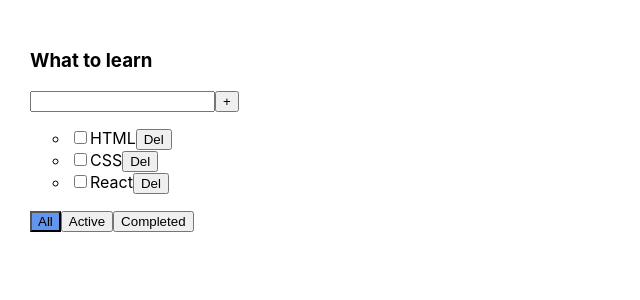
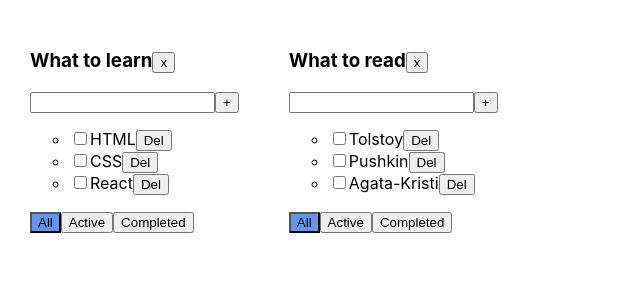
Before and after one commit to shobanov/TodoList, a React (Create React App) app: page / in a window 1280 px wide. Shown: the top 300 px of the page, without its empty margins (0-640 px from the left). Built offline with nearby package versions, Linux system fonts and the light colour scheme.

Commit message:
added a second todoList with the ability to remove

```diff
--- a/src/App.tsx
+++ b/src/App.tsx
@@ -1,8 +1,13 @@
-import React, {useState} from 'react';
-import './App.css';
-import TodoList from './TodoList';
+import React, {useState} from 'react'
+import './App.css'
+import TodoList from './TodoList'
 import {v1} from "uuid"
 
+export type FilterValuesType = 'all'|'active'|'completed'
+
+// type TaskStateType = {
+//     [key: string]: Array<TaskStateType>
+// }
 
 export type TaskType = {
     id: string
@@ -10,69 +15,99 @@ export type TaskType = {
     isDone: boolean
 }
 
-export type FilterValuesType = 'all'|'active'|'completed'
+export type TodoListType = {
+    id: string
+    title: string
+    filter: FilterValuesType
+}
 
 function App() {
 
-    const [tasks, setTasks] = useState<Array<TaskType>>( [
-        {id: v1(), title: 'HTML', isDone: false},
-        {id: v1(), title: 'CSS', isDone: false},
-        {id: v1(), title: 'React', isDone: false}
-    ])
-
-    const [filter, setFilter] = useState<FilterValuesType>('all')
-
-    function changeStatus(taskId: string, isDone: boolean) {
-        let task = tasks.find(t => t.id === taskId);
-        if (task) {
-            task.isDone = isDone;
-        }
-        setTasks([...tasks]);
+    function removeTask(taskID: string, todoListID: string) {
+        tasks[todoListID] = tasks[todoListID].filter(t => t.id !== taskID)
+        setTasks({...tasks})
     }
 
-    function removeTask(taskID: string) {
-       const filteredTasks = tasks.filter(t => t.id !== taskID)
-        setTasks(filteredTasks)
-    }
-
-    function addTask(title: string) {
-        let task: TaskType = {
+    function addTask(title: string, todoListID: string) {
+        let newTask: TaskType = {
             id: v1(),
             title: title,
             isDone: false
         }
-        let newTasks = [task, ...tasks]
-        setTasks(newTasks)
+        setTasks({...tasks, [todoListID]: [newTask, ...tasks[todoListID]]})
     }
 
-    function changeFilter(valueTypes: FilterValuesType) {
-        return setFilter(valueTypes)
+    function changeFilter(value: FilterValuesType, todoListID: string) {
+        setTodoLists(todoLists.map(tl => tl.id === todoListID ? {...tl, filter: value} : tl))
     }
 
-    function getTasksFiltered() {
-        switch (filter) {
-            case 'active':
-                return tasks.filter(t => !t.isDone)
-            case 'completed':
-                return tasks.filter(t => t.isDone)
+
+    function changeStatus(taskID: string, isDone: boolean, todoListID: string) {
+        setTasks({...tasks, [todoListID]: tasks[todoListID].map(t => t.id === taskID ? {...t, isDone: isDone} : t)
+        })
+    }
+
+    const todoListID1 = v1()
+    const todoListID2 = v1()
+
+    const removeTodoList = (todoListID: string) => {
+        let filteredTodoList = todoLists.filter(tl => tl.id !== todoListID)
+        setTodoLists(filteredTodoList)
+        delete tasks[todoListID]
+        setTasks({...tasks})
+    }
+
+    const [todoLists, setTodoLists] = useState<Array<TodoListType>> ([
+        {id: todoListID1, title: 'What to learn', filter: 'all'},
+        {id: todoListID2, title: 'What to read', filter: 'all'}
+    ])
+
+    const [tasks, setTasks] = useState ({
+        [todoListID1]: [
+            {id: v1(), title: 'HTML', isDone: false},
+            {id: v1(), title: 'CSS', isDone: false},
+            {id: v1(), title: 'React', isDone: false}
+        ],
+        [todoListID2]: [
+            {id: v1(), title: 'Tolstoy', isDone: false},
+            {id: v1(), title: 'Pushkin', isDone: false},
+            {id: v1(), title: 'Agata-Kristi', isDone: false}
+        ]
+    })
+
+    function tasksForTodoList(todoList: TodoListType)  {
+        switch (todoList.filter) {
+            case "active":
+                return tasks[todoList.id].filter(t => !t.isDone)
+            case "completed":
+                return tasks[todoList.id].filter(t => t.isDone)
             default:
-                return tasks
+                return tasks[todoList.id]
         }
     }
 
-    return (
-        <div className='App'>
+    const todoListComponents = todoLists.map(tl => {
+        return (
             <TodoList
-                title={'What to learn'}
-                tasks={getTasksFiltered()}
+                key={tl.id}
+                id={tl.id}
+                title={tl.title}
+                tasks={tasksForTodoList(tl)}
                 removeTask={removeTask}
                 changeFilter={changeFilter}
                 addTask={addTask}
                 changeStatus={changeStatus}
-                filter={filter}
+                filter={tl.filter}
+                removeTodoList={removeTodoList}
             />
+        )
+    })
+
+    return (
+        <div className='App'>
+            {todoListComponents}
         </div>
     );
 }
 
-export default App;
+export default App
--- a/src/TodoList.tsx
+++ b/src/TodoList.tsx
@@ -1,27 +1,34 @@
 import React, { ChangeEvent, useState, KeyboardEvent } from 'react'
-import {} from 'uuid';
 import {TaskType, FilterValuesType} from './App'
 
 export type PropsType = {
+    id: string
     title: string
     tasks: Array<TaskType>
     filter: FilterValuesType
-    addTask: (title: string) => void
-    removeTask: (id: string) => void
-    changeFilter: (valueTypes: FilterValuesType) => void
-    changeStatus: (taskId: string, isDone: boolean) => void
+    addTask: (title: string, todoListId: string) => void
+    removeTask: (id: string, todoListId: string) => void
+    changeFilter: (value: FilterValuesType, todoListId: string) => void
+    changeStatus: (taskId: string, isDone: boolean, todoListId: string) => void
+    removeTodoList: (todoListID: string) => void
 }
-
-
 
 export function TodoList(props: PropsType) {
 
-    const [title, setTitle ] = useState('');
-    const [error, setError] = useState<string | null>(null);
+    const [title, setTitle ] = useState('')
+    const [error, setError] = useState<string | null>(null)
 
-    const newTitleHandler = (e: ChangeEvent<HTMLInputElement>) => {
-        setTitle(e.currentTarget.value)
-        setError(null)
+    const addTask = () => {
+        if(title.trim() !== '') {
+            props.addTask(title.trim(), props.id)
+            setTitle('')
+        } else {
+            setError('Title is required!')
+        }
+    }
+
+    const onChangeHandler = (taskId: string, e: ChangeEvent<HTMLInputElement>) => {
+        props.changeStatus(taskId, e.target.checked, props.id)
     }
 
     const onKeyPressHandler = (e: KeyboardEvent<HTMLInputElement>) => {
@@ -30,39 +37,37 @@ export function TodoList(props: PropsType) {
         }
     }
 
-    const addTask = () => {
-        if(title.trim() !== '') {
-            props.addTask(title.trim())
-            setTitle('')
-        } else {
-            setError('Title is required!')
-        }
+    const onAllClickHandler = () => props.changeFilter('all', props.id)
+    const onActiveClickHandler = () => props.changeFilter('active', props.id)
+    const onCompletedClickHandler = () => props.changeFilter('completed', props.id)
+
+    const newTitleHandler = (e: ChangeEvent<HTMLInputElement>) => {
+        setTitle(e.currentTarget.value)
+        setError(null)
     }
 
-    const onAllClickHandler = () => {props.changeFilter('all')}
-    const onActiveClickHandler = () => {props.changeFilter('active')}
-    const onCompletedClickHandler = () => {props.changeFilter('completed')}
-
-    const tasks = props.tasks.map(t => {
-        const removeTask = () => props.removeTask(t.id)
-        const onChangeHandler = (e: ChangeEvent<HTMLInputElement>) => {
-            props.changeStatus(t.id, e.currentTarget.checked )
+    const removeTodoList = () => {
+        props.removeTodoList(props.id)
     }
 
+    const tasksRender = props.tasks.map(t => {
+        const removeTask = () => props.removeTask(t.id, props.id)
 
         return (
             <li  key={t.id} className={t.isDone ? 'is-done' : ''}>
-                <input type="checkbox" onChange={onChangeHandler}/>
+                <input type="checkbox" checked={t.isDone} onChange={(e) => onChangeHandler(t.id, e)}/>
                 <span>{t.title}</span>
-                <button onClick={removeTask}> Del </button>
+                <button onClick={removeTask}>Del</button>
             </li>
         )
-    } )
+    })
 
   return (
     <div>
         <div>
-                <h3>{props.title}</h3>
+
+            <h3>{props.title}<button onClick={removeTodoList}>x</button></h3>
+
             <div>
                 <input
                     value={title}
@@ -74,12 +79,24 @@ export function TodoList(props: PropsType) {
                 {error && <div className='error-message'>{error}</div>}
             </div>
             <ul>
-                    {tasks}
+                {tasksRender}
             </ul>
             <div >
-                    <button className={props.filter === 'all' ? 'active-filter' : ''} onClick={onAllClickHandler}> All </button>
-                    <button className={props.filter === 'active' ? 'active-filter' : ''} onClick={onActiveClickHandler}> Active </button>
-                    <button className={props.filter === 'completed' ? 'active-filter' : ''} onClick={onCompletedClickHandler}> Completed </button>
+                <button
+                    className={props.filter === 'all' ? 'active-filter' : ''}
+                    onClick={onAllClickHandler}>
+                    All
+                </button>
+                <button
+                    className={props.filter === 'active' ? 'active-filter' : ''}
+                    onClick={onActiveClickHandler}>
+                    Active
+                </button>
+                <button
+                    className={props.filter === 'completed' ? 'active-filter' : ''}
+                    onClick={onCompletedClickHandler}>
+                    Completed
+                </button>
             </div>
         </div>
     </div>
```
Also changed, not shown: package.json (+11 -1 lines), src/TodoItem.tsx (added), 1 other file (tests, documents, lock files or other folders). Lines whose indentation alone changed are shown as unchanged.
